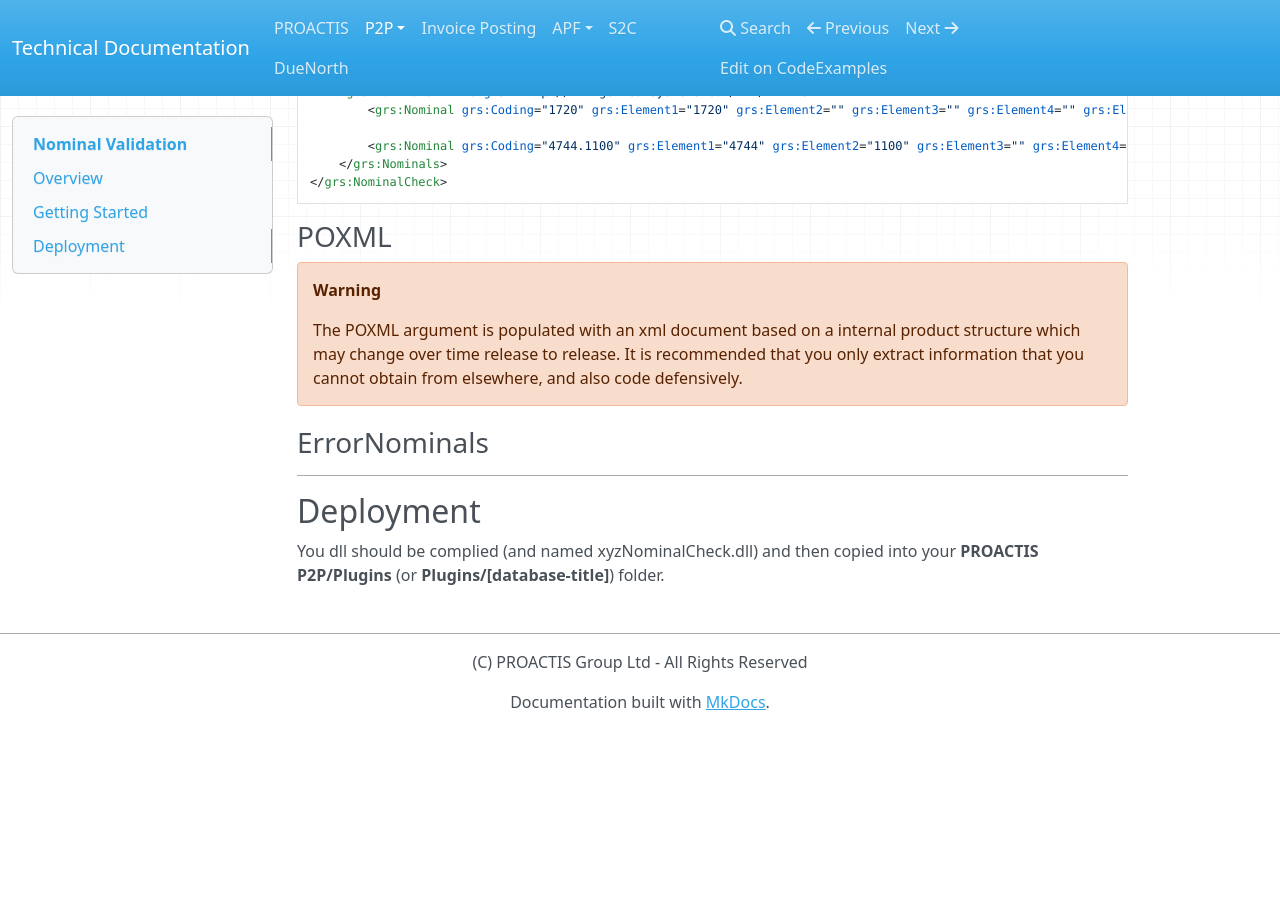
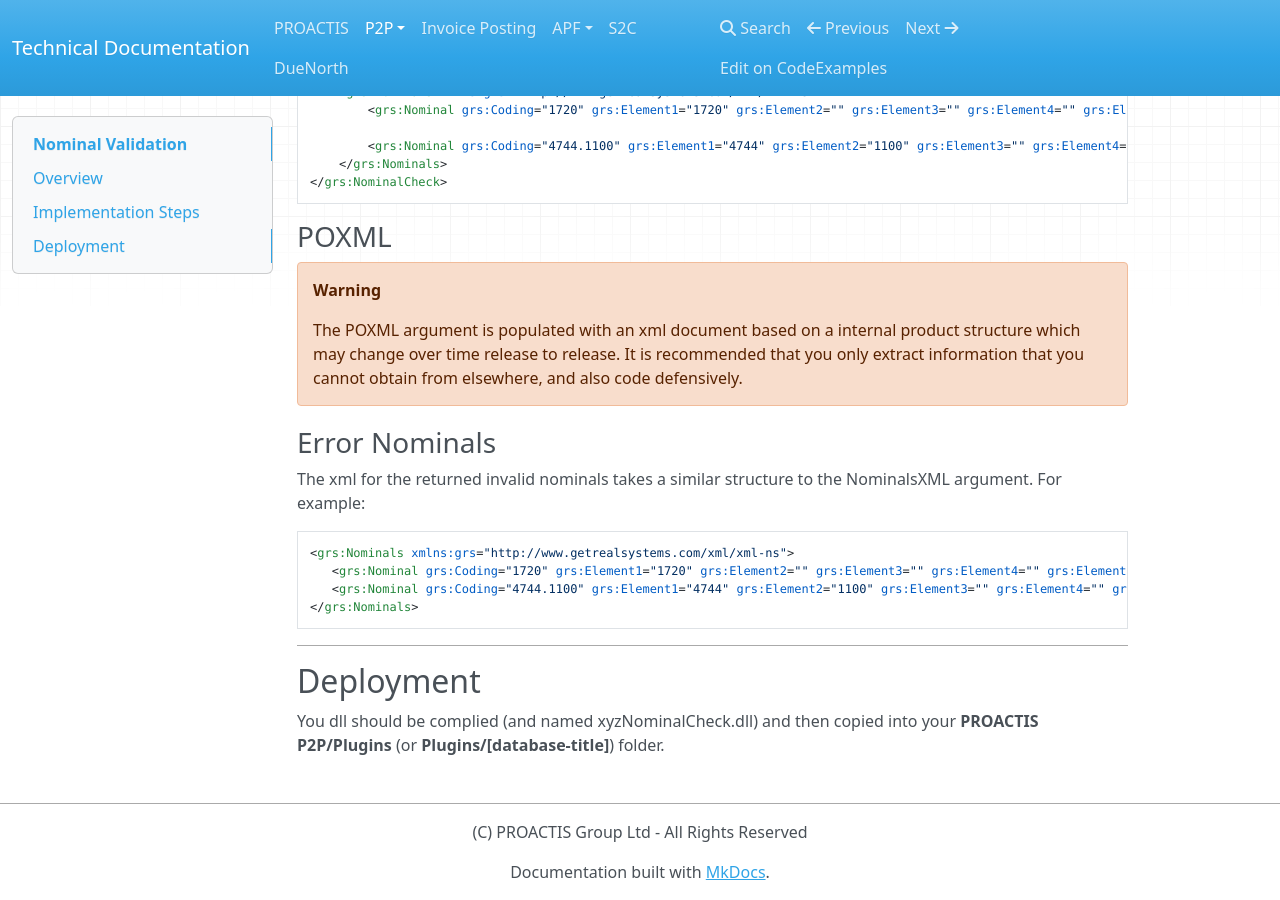
Before and after one commit to proactis-documentation/documentation-source, an MkDocs documentation site: the page built from docs/p2p/nominalvalidation.md, in a window 1280 px wide and 900 px high, scrolled down 1261 px. Built offline with MkDocs 1.6.1, drawn with Linux system fonts in a browser that asks for light colours; nearby versions of some CDN libraries; old or Windows-style settings are respelled for this version of MkDocs; before the commit the page ends 1991 px from its top, so only the background shows below that; some of the changed text lies outside the part shown.

Commit message:
NominalValidation

````diff
--- a/docs/p2p/nominalvalidation.md
+++ b/docs/p2p/nominalvalidation.md
@@ -11,7 +11,7 @@
 
 ---
 
-## Getting Started
+## Implementation Steps
 
 + Create a new C# Class Library project called xyzNominalCheck. ( _xyz_ can be anything)
 
@@ -58,8 +58,15 @@
 
     The POXML argument is populated with an xml document based on a internal product structure which may change over time release to release.  It is recommended that you only extract information that you cannot obtain from elsewhere,  and also code defensively.
 
-### ErrorNominals
+### Error Nominals
+The xml for the returned invalid nominals takes a similar structure to the NominalsXML argument.  For example:
 
+```xml
+<grs:Nominals xmlns:grs="http://www.getrealsystems.com/xml/xml-ns">
+   <grs:Nominal grs:Coding="1720" grs:Element1="1720" grs:Element2="" grs:Element3="" grs:Element4="" grs:Element5="" grs:Element6="" grs:Element7="" grs:Element8="" grs:ValidNominal="False"/>
+   <grs:Nominal grs:Coding="4744.1100" grs:Element1="4744" grs:Element2="1100" grs:Element3="" grs:Element4="" grs:Element5="" grs:Element6="" grs:Element7="" grs:Element8="" grs:ValidNominal="False"/>
+</grs:Nominals>
+```
 
 ---
 
````
